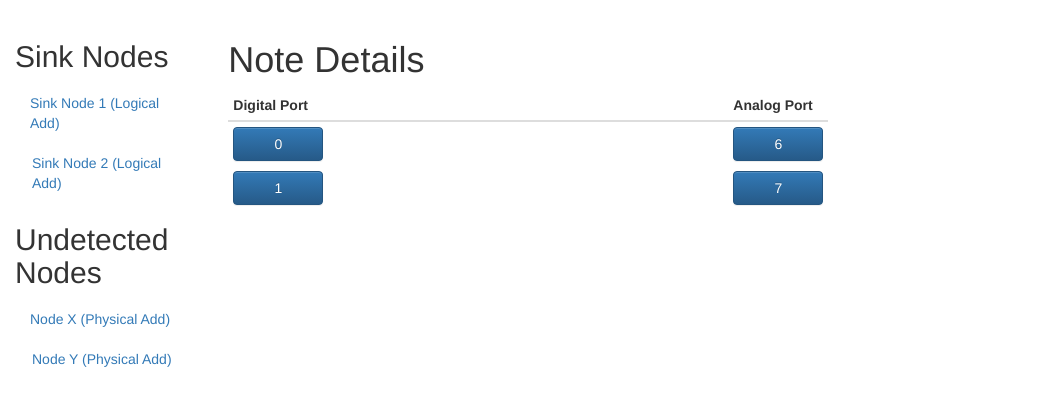
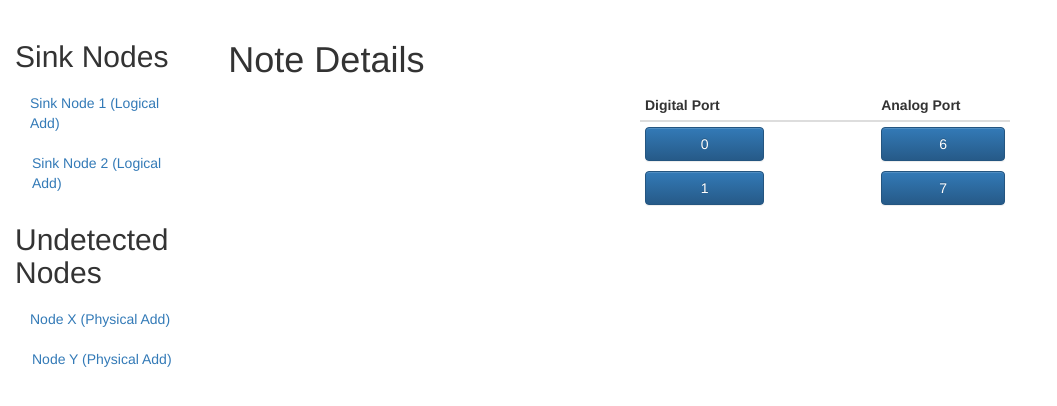
Before and after one commit to paturishhh/main_proj, a Django app: page /reconwsan/test/ in a window 1280 px wide. Shown: the part 52-458 px from the top of the page, without its empty margins (0-1057 px from the left). Run offline with Django 3.2, Linux system fonts and the light colour scheme; data that the repository does not hold is empty; some libraries are stand-ins or nearby versions.

Commit message:
fixed table of port buttons

```diff
--- a/reconwsan/templates/base.html
+++ b/reconwsan/templates/base.html
@@ -93,33 +93,30 @@
           		</ul>
         	</nav>
 
-			<main class="col-sm-9 offset-sm-3 col-md-10 offset-md-2 pt-3">
+			<main class="col-sm-9 col-offset-sm-3 col-md-4 offset-md-2 pt-3">
 				<h1>Note Details</h1>
-				<div style="width: 600px;">
+				<div style="width: 400px;" class="col-sm-6 col-sm-offset-12">
 					<table class= "table table-borderless table-responsive table-condensed">
 				  		<thead>
-				  			<th class="col-md-2"> Digital Port </th>
-				  			<th class="spaced col-md-2"> </th>
-				  			<th class="spaced col-md-2"> </th>
-				  			<th class="col-md-2"> Analog Port</th>
+				  			<th class="col-md-1"> Digital Port </th>
+				  			<th class="spaced col-md-1"> </th>
+				  			<th class="col-md-1"> Analog Port</th>
 				  		</thead>
 				  		<tr>
-				    		<td class="col-md-2">
+				    		<td class="col-md-1">
 					    		<button type = "button" class="btn btn-primary btn-block">0</button>
 					    	</td>
-					    	<td class="spaced col-md-4"></td>
-					    	<td class="spaced col-md-4"></td>
-					    	<td class="col-md-2">
+					    	<td class="spaced col-md-1"></td>
+					    	<td class="col-md-1">
 				    			<button type = "button" class="btn btn-primary btn-block">6</button>
 			    			</td>
 				  		</tr>
 				  		<tr>
-				    		<td class="col-md-2">
+				    		<td class="col-md-1">
 				    			<button type = "button" class="btn btn-primary btn-block">1</button>
 				    		</td>
-				    		<td class="spaced col-md-4"></td>
-				    		<td class="spaced col-md-4"></td>
-				    		<td class="col-md-2">
+				    		<td class="spaced col-md-1"></td>
+				    		<td class="col-md-1">
 				    			<button type = "button" class="btn btn-primary btn-block">7</button>
 			    			</td>
 				  		</tr>
```
